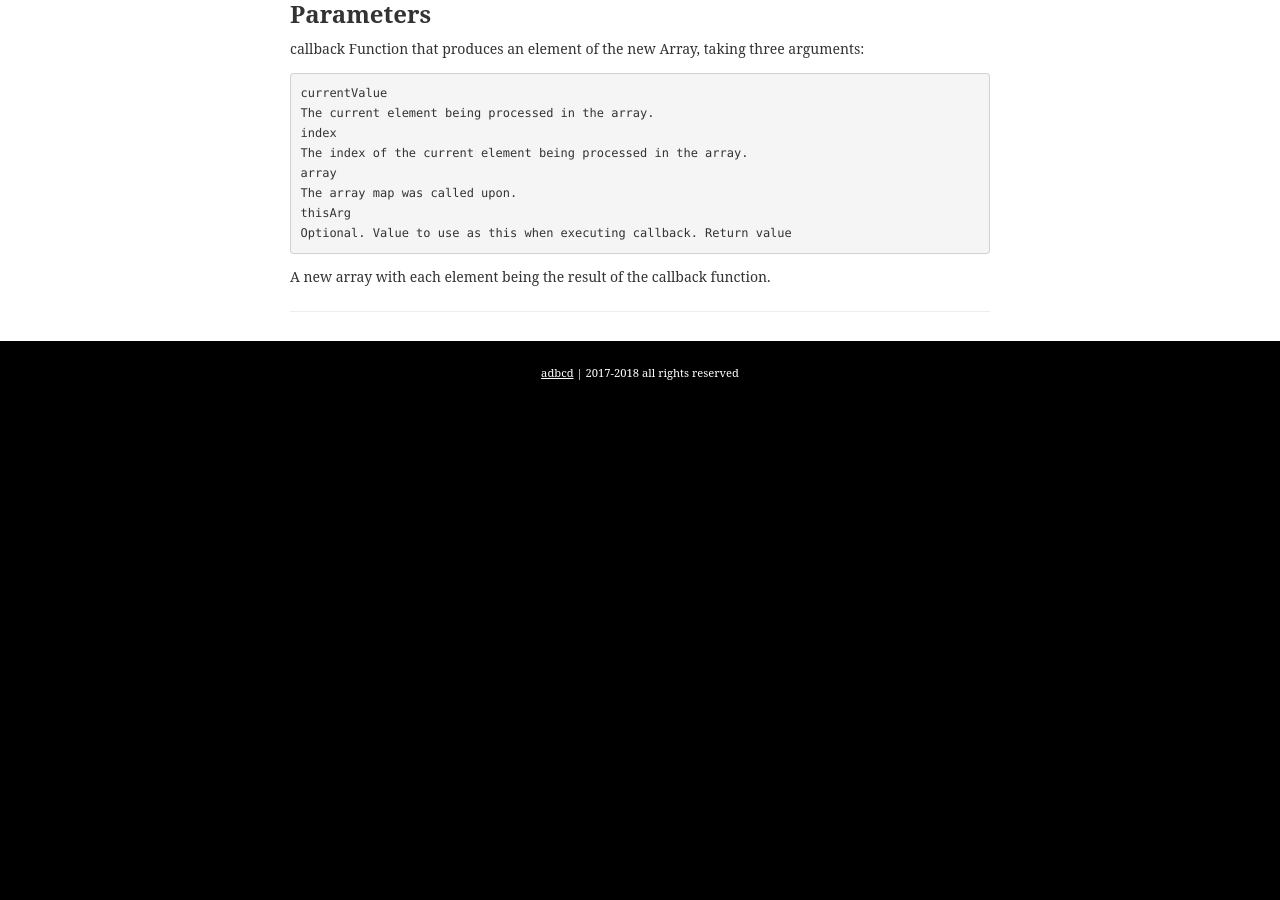
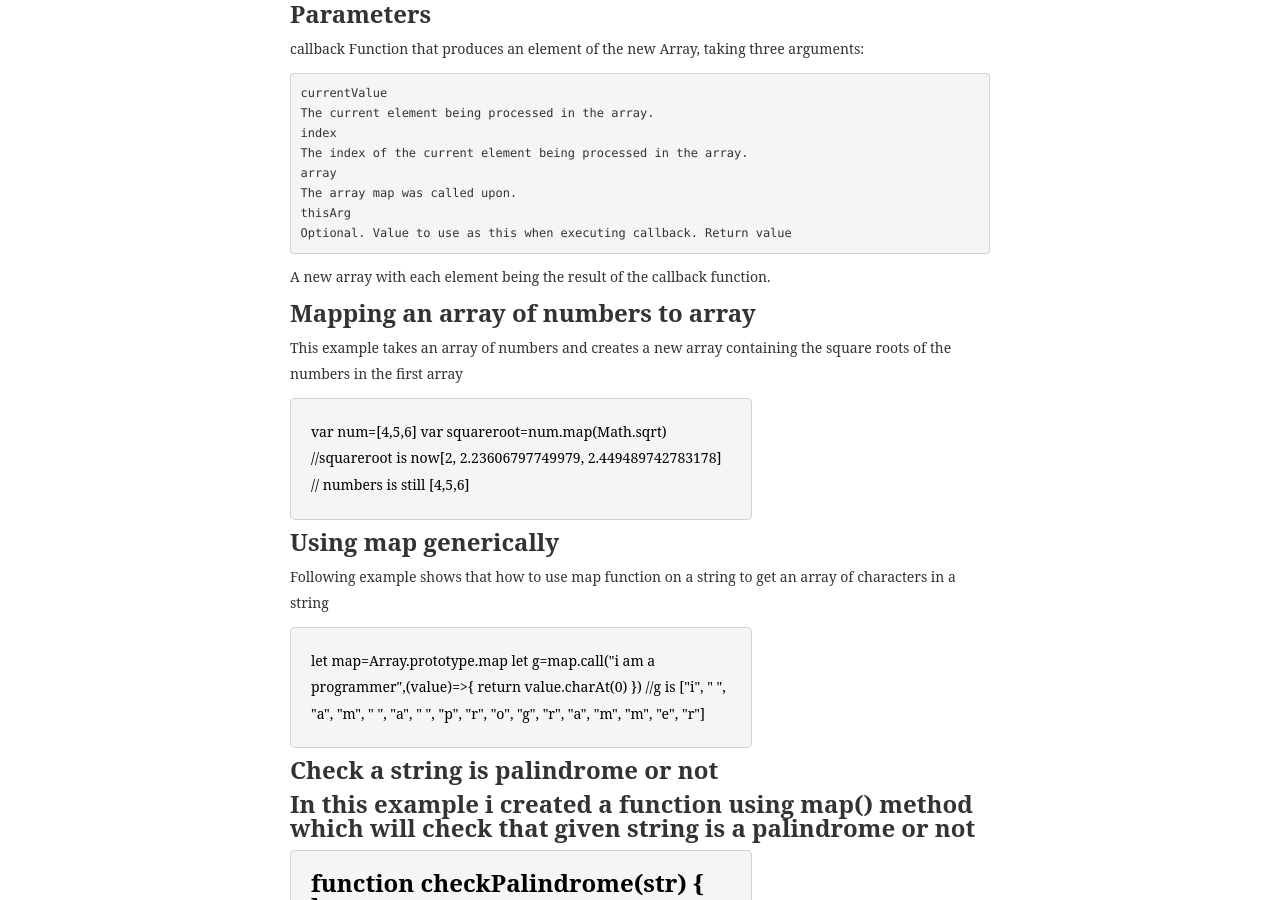
Before and after one commit to Vijayanpp/Scriptworlds, a Jekyll site: the page built from _posts/2017-01-08-mapfunction.md, in a window 1280 px wide and 900 px high, scrolled down 747 px. Built offline with Jekyll 4.4.1, drawn with Linux system fonts in a browser that asks for light colours; some web fonts are replaced; before the commit the page ends 1152 px from its top, so only the background shows below that; some of the changed text lies outside the part shown.

Commit message:
commiting first post

```diff
--- a/_posts/2017-01-08-mapfunction.md
+++ b/_posts/2017-01-08-mapfunction.md
@@ -10,11 +10,11 @@ JavaScript’s map function is an extremely useful method for JavaScript devlope
 <div class='code'>
 var numbers = [4, 9, 16, 25];
 
-var roots = numbers.map(function(x){
-   return x * 2;
+var square = numbers.map(function(x){
+   return x * x;
 });
 
-/ roots is now [16, 81, 256, 525]
+//squar is now [16, 81, 256, 525]
 // numbers is still [4, 9, 16, 25]
 </div>
 
@@ -39,3 +39,55 @@ Function that produces an element of the new Array, taking three arguments:
 Return value
 
 A new array with each element being the result of the callback function.
+
+
+<h3>Mapping an array of numbers to array</h3>
+<p>This example takes an array of numbers and creates a new array containing the square roots of the numbers in the first array</p>
+<div class='code'>
+var num=[4,5,6]
+var squareroot=num.map(Math.sqrt)
+
+//squareroot is now[2, 2.23606797749979, 2.449489742783178]
+// numbers is still [4,5,6]
+</div>
+
+<h3>Using map generically</h3>
+
+<p>Following example shows that how to use map function on a string to get an array of   characters in a string</p>
+
+<div class='code'>
+let map=Array.prototype.map
+let g=map.call("i am a programmer",(value)=>{
+return value.charAt(0)
+})
+
+//g is ["i", " ", "a", "m", " ", "a", " ", "p", "r", "o", "g", "r", "a", "m", "m", "e", "r"]
+
+</div>
+
+<h3>Check a string is palindrome or not<h3>
+
+<p>In this example i created a function using map() method which will check that given string is a palindrome or not</p>
+
+ <div class='code'>
+
+function checkPalindrome(str)
+{
+let a=Array.prototype.map.call(str,(x)=>{
+return x
+}).reverse().join('')
+if (a===str){
+return true
+} else{
+return false;
+}
+}
+
+// checkPalindrome("vijayan") return false;
+// checkPalindrome("iii") return true
+
+ </div>
+
+ <h3>Conclusion</h3>
+
+ map() is an intersting and very important method in JavaScript Array, so it’s well worth taking the time to understand it. Hopefully this short tutorial help you to undestand the map() method
```
